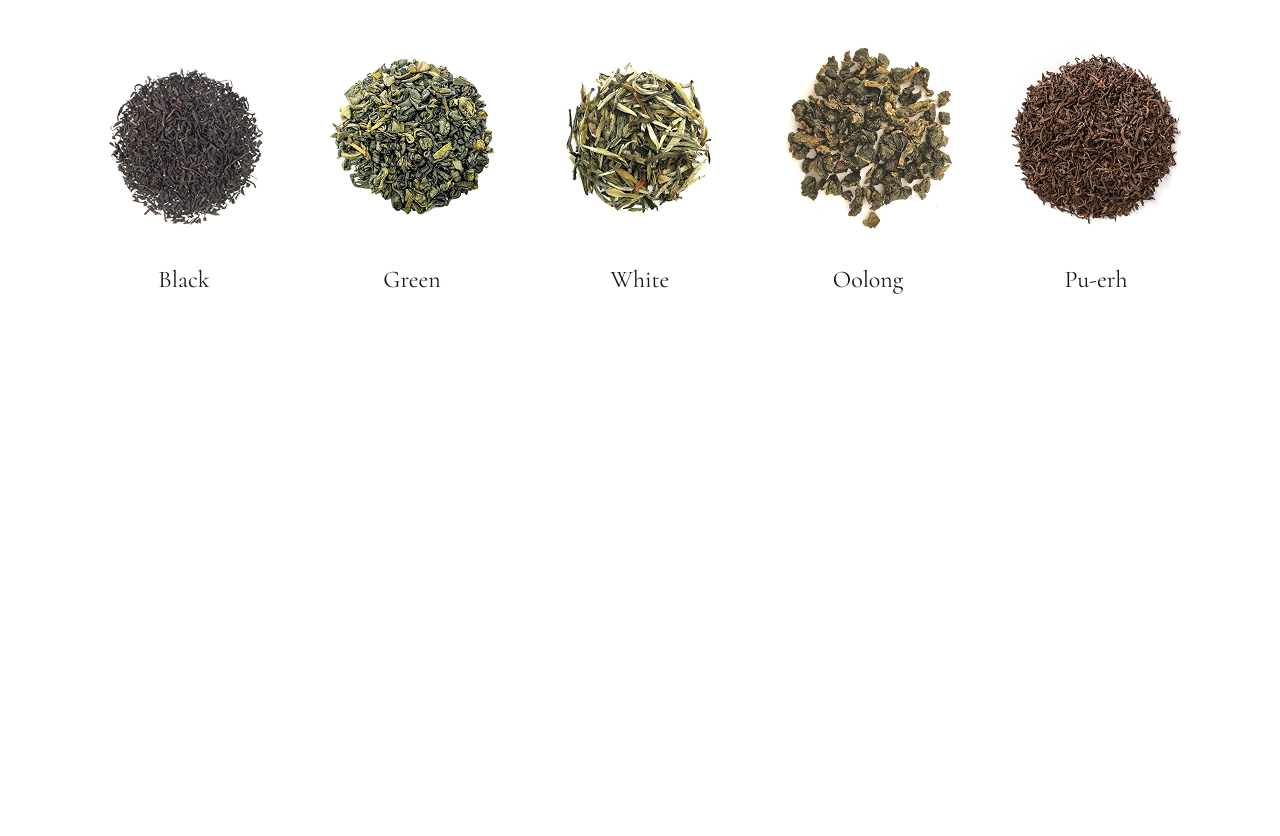
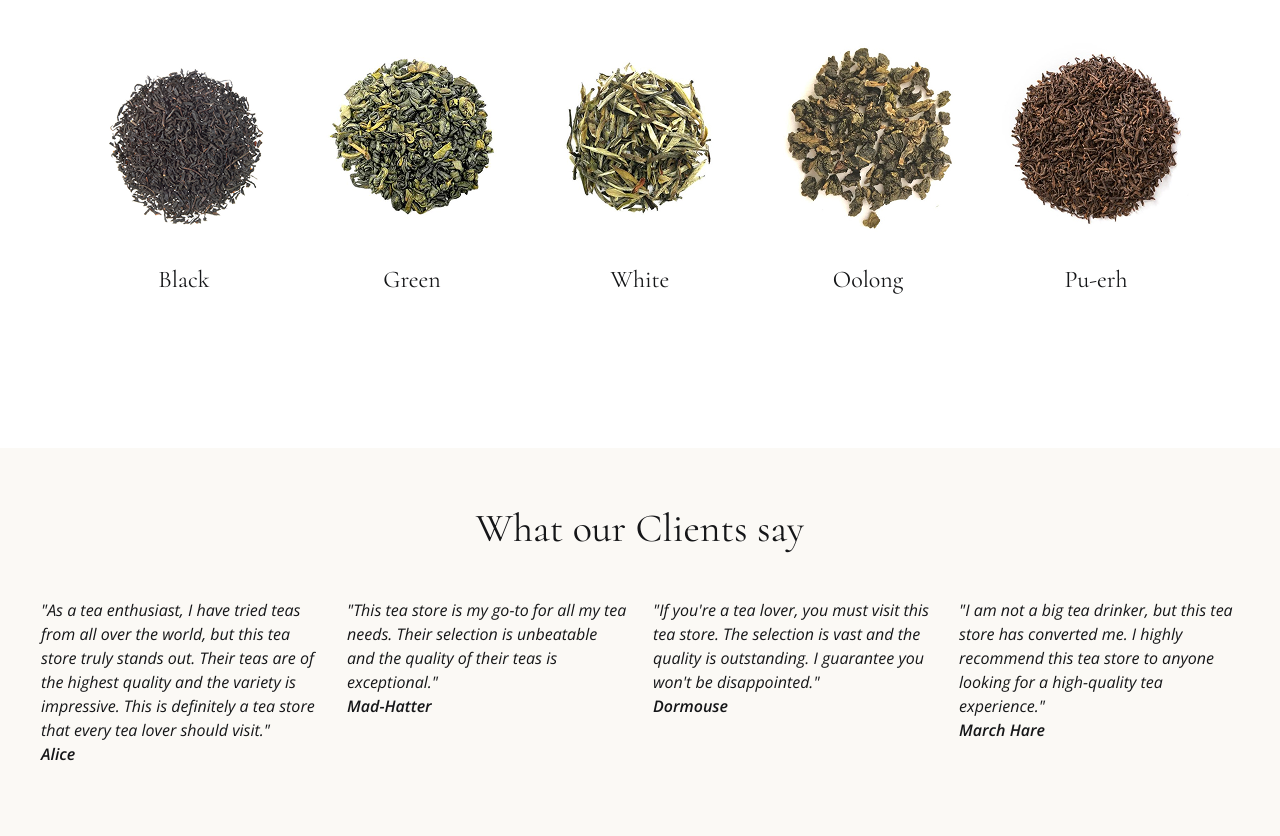
Before and after one commit to WbDmitry/Tea, a plain HTML site: page index.html in a window 1280 px wide. Shown: the part 1128-1964 px from the top of the page. Before the commit the page ends 1576 px from the top, so only its background shows below. Drawn offline with nearby package versions, Linux system fonts and the light colour scheme.

Commit message:
Добавил секцию feedback

```diff
--- a/css/style.css
+++ b/css/style.css
@@ -183,6 +183,42 @@ ul {
   margin-top: 10px;
 }
 
+.feedback {
+  font-family: 'Cormorant', serif;
+  background-color: #fbf9f5;
+  padding: 60px 0;
+}
+
+.feedback__title {
+  font-size: 40px;
+  line-height: 1;
+  font-weight: 400;
+  text-align: center;
+  margin-bottom: 50px;
+}
+
+.feedback__list {
+  display: flex;
+  justify-content: center;
+  font-family: 'Open Sans', serif;
+  gap: 20px 26px;
+}
+
+.feedback__item{
+  flex-basis: 280px;
+}
+
+.feedback__text {
+  font-size: 16px;
+  font-weight: 300;
+  font-style: italic;
+  margin-bottom: 10px;
+}
+
+.feedback__author {
+  font-weight: 600;
+}
+
 @media (max-width: 1000px) {
   .header__inner {
     padding: 20px 0;
@@ -211,6 +247,10 @@ ul {
   .assortment__image {
     width: 170px;
     height: 170px;
+  }
+
+  .feedback__item.feedback__item--hide{
+    display: none;
   }
 }
 
@@ -285,6 +325,23 @@ ul {
   .assortment__title {
     font-size: 29px;
   }
+
+  .feedback__item.feedback__item--hide{
+    display: block;
+  }
+
+  .feedback__list{
+    flex-wrap: wrap;
+
+  }
+
+  .feedback__title {
+    font-size: 29px;
+  }
+
+  .feedback__item{
+    flex-basis: 210px;
+  }
 }
 
 @media (max-width: 480px) {
@@ -319,4 +376,8 @@ ul {
     width: 150px;
     height: 150px;
   }
+
+  .feedback__item{
+    flex-basis: 100%;
+  }
 }
--- a/index.html
+++ b/index.html
@@ -15,9 +15,7 @@
 </head>
 
 <body>
-  <div class="menu--close">
-
-  </div>
+  <div class="menu--close"></div>
   <header class="header">
     <div class="container">
       <div class="header__inner">
@@ -156,6 +154,58 @@
         </ul>
       </div>
     </section>
+
+    <section class="feedback">
+      <div class="container">
+        <h2 class="feedback__title">What our Clients say</h2>
+        <ul class="feedback__list">
+          <li class="feedback__item">
+            <blockquote class="feedback__text">
+              <p>
+                "As a tea enthusiast, I have tried teas from all over the
+                world, but this tea store truly stands out. Their teas are of
+                the highest quality and the variety is impressive. This is
+                definitely a tea store that every tea lover should visit."
+              </p>
+              <cite class="feedback__author"> Alice </cite>
+            </blockquote>
+          </li>
+
+          <li class="feedback__item">
+            <blockquote class="feedback__text">
+              <p>
+                "This tea store is my go-to for all my tea needs. Their
+                selection is unbeatable and the quality of their teas is
+                exceptional."
+              </p>
+              <cite class="feedback__author"> Mad-Hatter </cite>
+            </blockquote>
+          </li>
+
+          <li class="feedback__item">
+            <blockquote class="feedback__text">
+              <p>
+                "If you're a tea lover, you must visit this tea store. The
+                selection is vast and the quality is outstanding. I guarantee
+                you won't be disappointed."
+              </p>
+              <cite class="feedback__author"> Dormouse </cite>
+            </blockquote>
+          </li>
+
+          <li class="feedback__item feedback__item--hide">
+            <blockquote class="feedback__text">
+              <p>
+                "I am not a big tea drinker, but this tea store has converted
+                me. I highly recommend this tea store to anyone looking for a
+                high-quality tea experience."
+              </p>
+              <cite class="feedback__author"> March Hare </cite>
+            </blockquote>
+          </li>
+        </ul>
+      </div>
+    </section>
   </main>
   <script src="/js/script.js"></script>
 </body>
```
